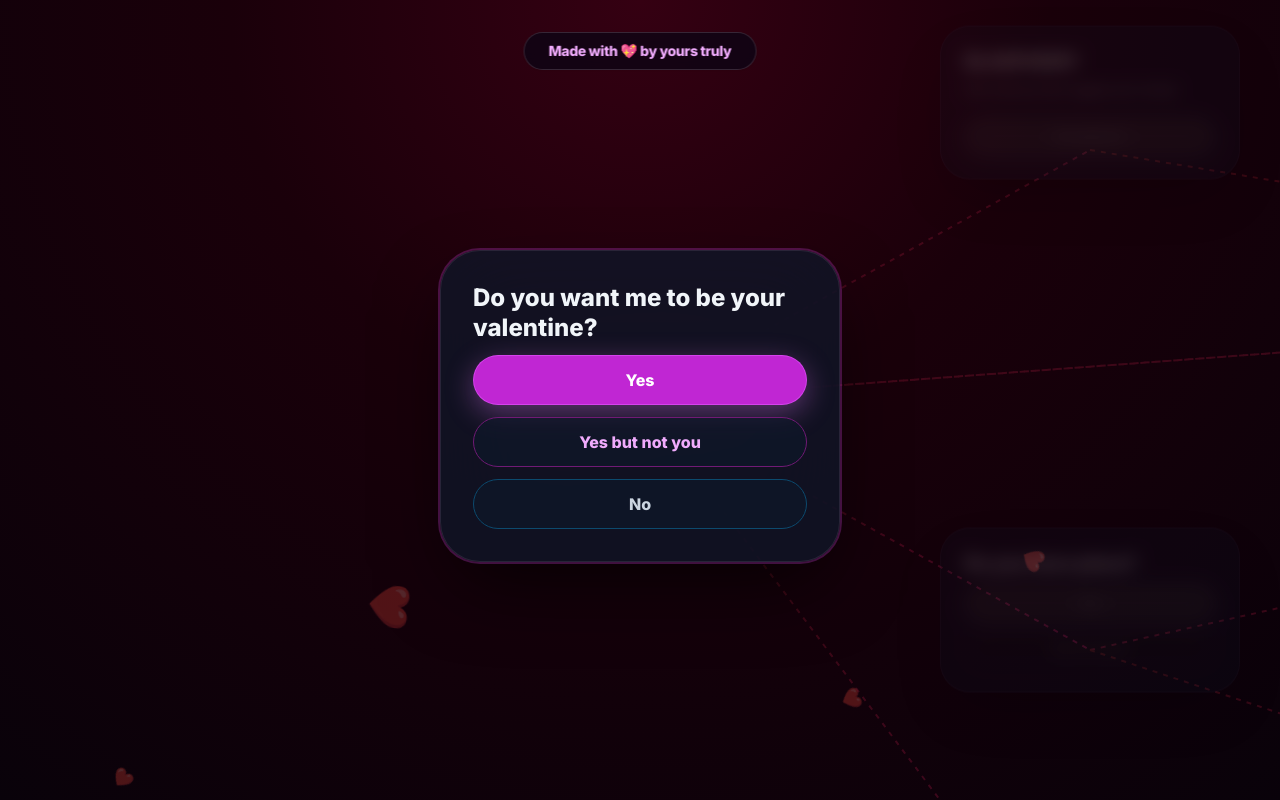
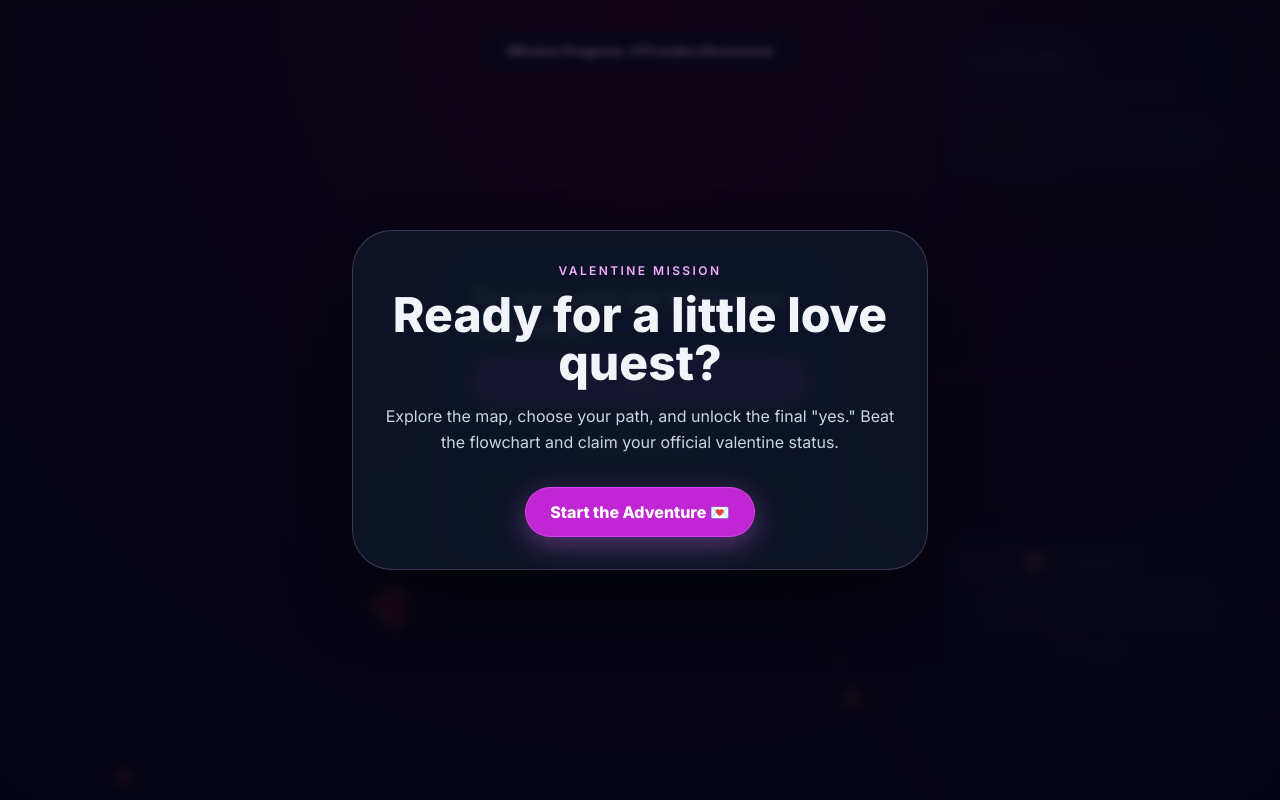
Before and after one commit to Sheriff332/allroadsleadtorome.26, a React (Vite) app: page / in a window 1280 px wide. Built offline with nearby package versions, Linux system fonts and the light colour scheme.

Commit message:
Add intro and celebration overlays, fix favicon link

```diff
--- a/App.tsx
+++ b/App.tsx
@@ -7,13 +7,33 @@ import specialMomentImage from './WhatsApp Image 2025-12-20 at 5.47.57 PM.jpeg';
 const App: React.FC = () => {
   const [currentStepId, setCurrentStepId] = useState<StepId>('start');
   const [isPanning, setIsPanning] = useState(false);
+  const [hasGameStarted, setHasGameStarted] = useState(false);
+  const [showCelebration, setShowCelebration] = useState(false);
+  const [visitedSteps, setVisitedSteps] = useState<Set<StepId>>(new Set(['start']));
 
   const currentStep = FLOWCHART_STEPS[currentStepId];
 
   const handleStepChange = useCallback((nextId: StepId) => {
     setIsPanning(true);
     setCurrentStepId(nextId);
+    setVisitedSteps((prev) => {
+      const updated = new Set(prev);
+      updated.add(nextId);
+      return updated;
+    });
+
+    if (nextId === 'success') {
+      setShowCelebration(true);
+    }
+
     setTimeout(() => setIsPanning(false), 800);
+  }, []);
+
+  const handleRestart = useCallback(() => {
+    setCurrentStepId('start');
+    setVisitedSteps(new Set(['start']));
+    setShowCelebration(false);
+    setHasGameStarted(false);
   }, []);
 
   const getButtonClass = (variant?: string) => {
@@ -54,6 +74,42 @@ const App: React.FC = () => {
   return (
     <div className="fixed inset-0 overflow-hidden select-none bg-[radial-gradient(circle_at_top,#350012_0%,#1a000a_40%,#09020a_100%)] text-slate-100">
       <FloatingHearts />
+
+      {!hasGameStarted && (
+        <div className="fixed inset-0 z-[70] flex items-center justify-center bg-slate-950/70 backdrop-blur-sm px-4">
+          <div className="w-full max-w-xl rounded-[2.5rem] border border-fuchsia-200/20 bg-slate-900/85 p-8 text-center shadow-[0_32px_80px_-20px_rgba(0,0,0,0.8)]">
+            <p className="text-fuchsia-300 font-semibold tracking-[0.2em] uppercase text-xs mb-3">Valentine Mission</p>
+            <h1 className="text-4xl md:text-5xl font-black mb-4 text-slate-100">Ready for a little love quest?</h1>
+            <p className="text-slate-300 leading-relaxed mb-8">
+              Explore the map, choose your path, and unlock the final "yes." Beat the flowchart and claim your official valentine status.
+            </p>
+            <button
+              onClick={() => setHasGameStarted(true)}
+              className={getButtonClass('primary')}
+            >
+              Start the Adventure 💌
+            </button>
+          </div>
+        </div>
+      )}
+
+      {showCelebration && (
+        <div className="fixed inset-0 z-[80] flex items-center justify-center bg-slate-950/65 backdrop-blur-sm px-4">
+          <div className="w-full max-w-lg rounded-[2.5rem] border border-fuchsia-200/25 bg-slate-900/90 p-8 text-center shadow-[0_32px_80px_-20px_rgba(0,0,0,0.8)]">
+            <p className="text-fuchsia-300 font-semibold tracking-[0.2em] uppercase text-xs mb-3">Achievement Unlocked</p>
+            <h2 className="text-4xl font-black text-slate-100 mb-3">Valentine Secured 💖</h2>
+            <p className="text-slate-300 mb-6">You finished the journey and made it to the happiest ending. This moment deserves a victory lap.</p>
+            <div className="flex flex-col sm:flex-row justify-center gap-3">
+              <button onClick={() => setShowCelebration(false)} className={getButtonClass('primary')}>
+                Keep Exploring
+              </button>
+              <button onClick={handleRestart} className={getButtonClass('secondary')}>
+                Play Again
+              </button>
+            </div>
+          </div>
+        </div>
+      )}
 
       <div
         className="absolute inset-0 flex items-center justify-center pointer-events-none"
@@ -139,7 +195,7 @@ const App: React.FC = () => {
 
       <div className="fixed top-8 left-1/2 -translate-x-1/2 z-50 pointer-events-none">
         <div className="px-6 py-2 bg-slate-950/60 backdrop-blur-md rounded-full border border-fuchsia-100/15 text-fuchsia-300 font-bold text-sm tracking-tight shadow-sm">
-          Made with 💖 by yours truly
+          Mission Progress: {visitedSteps.size}/{Object.keys(FLOWCHART_STEPS).length} nodes discovered
         </div>
       </div>
     </div>
--- a/index.html
+++ b/index.html
@@ -4,6 +4,7 @@
 <head>
     <meta charset="UTF-8">
     <meta name="viewport" content="width=device-width, initial-scale=1.0">
+    <link rel="icon" type="image/x-icon" href="/favicon.ico">
     <title>Interactive Valentine Flowchart</title>
     <script src="https://cdn.tailwindcss.com"></script>
     <link href="https://fonts.googleapis.com/css2?family=Dancing+Script:wght@700&family=Inter:wght@400;600;800&display=swap" rel="stylesheet">
```
